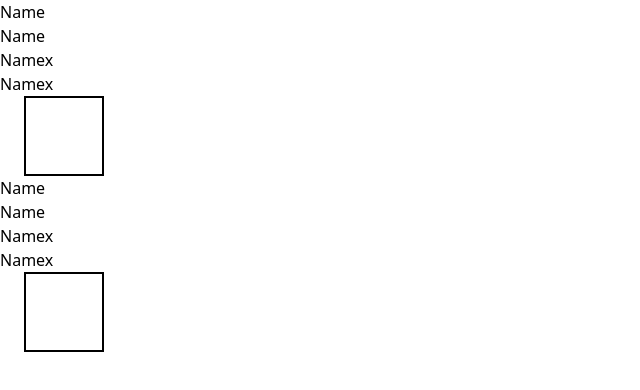
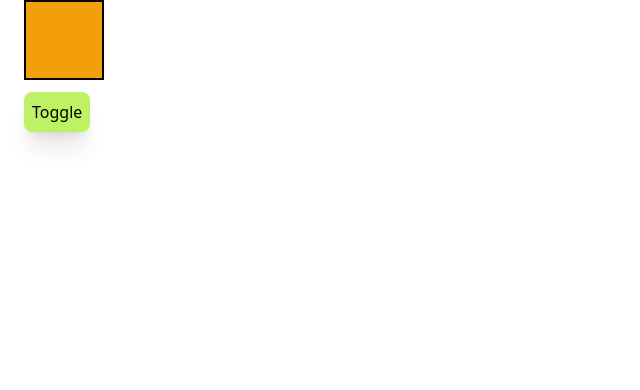
Before and after one commit to deethesaint/100-days-of-Angular, an Angular app: page / in a window 1280 px wide. Shown: the top 390 px of the page, without its empty margins (0-640 px from the left). Built offline with nearby package versions, Linux system fonts and the light colour scheme.

Commit message:
child component handling

```diff
--- /dev/null
+++ b/src/app/a-child/a-child.component.html
@@ -0,0 +1,3 @@
+<div class="mx-6 h-20 w-20 border-2 border-black" [class.bg-amber-500]="checked" (click)="toggle()">
+
+</div>
--- /dev/null
+++ b/src/app/a-child/a-child.component.ts
@@ -0,0 +1,15 @@
+import { Component, EventEmitter, Input, Output } from '@angular/core';
+
+@Component({
+  selector: 'app-a-child',
+  templateUrl: './a-child.component.html',
+  styleUrl: './a-child.component.css'
+})
+export class AChildComponent {
+  @Input() checked!: boolean;
+  @Output() checkedChange = new EventEmitter<boolean>();
+
+  toggle(){
+    this.checkedChange.emit(!this.checked);
+  }
+}
--- /dev/null
+++ b/src/app/a-parent/a-parent.component.html
@@ -0,0 +1,3 @@
+<app-a-child #toggleComp [(checked)]="isCheck"></app-a-child>
+
+<button (click)="toggleComp.toggle()" class="rounded-lg p-2 bg-lime-300 hover:bg-lime-500 transition shadow-xl mx-6 my-3">Toggle</button>
--- /dev/null
+++ b/src/app/a-parent/a-parent.component.ts
@@ -0,0 +1,10 @@
+import { Component } from '@angular/core';
+
+@Component({
+  selector: 'app-a-parent',
+  templateUrl: './a-parent.component.html',
+  styleUrl: './a-parent.component.css'
+})
+export class AParentComponent {
+  isCheck = true;
+}
--- a/src/app/app.component.html
+++ b/src/app/app.component.html
@@ -1,7 +1,11 @@
-<ng-container>
+<!-- <ng-container>
   <app-twoways-binding [checked]="isChecked" (checkedChange)="isChecked = !isChecked"></app-twoways-binding>
 </ng-container>
 
 <ng-container>
-  <app-twoways-binding [(checked)]="isChecked"></app-twoways-binding>
+  <app-twoways-binding [(checked)]="isChecked" (checkedChange)="isChecked = !isChecked"></app-twoways-binding>
+</ng-container> -->
+
+<ng-container>
+  <app-a-parent></app-a-parent>
 </ng-container>
--- a/src/app/app.module.ts
+++ b/src/app/app.module.ts
@@ -10,6 +10,8 @@ import { AuthorsDetailComponent } from './authors-detail/authors-detail.componen
 import { AuthorComponent } from './author/author.component';
 import { TwowaysBindingComponent } from './twoways-binding/twoways-binding.component';
 import { FormsModule } from '@angular/forms';
+import { AChildComponent } from './a-child/a-child.component';
+import { AParentComponent } from './a-parent/a-parent.component';
 
 @NgModule({
   declarations: [
@@ -19,7 +21,9 @@ import { FormsModule } from '@angular/forms';
     AuthorsComponent,
     AuthorsDetailComponent,
     AuthorComponent,
-    TwowaysBindingComponent
+    TwowaysBindingComponent,
+    AChildComponent,
+    AParentComponent
   ],
   imports: [
     BrowserModule,
```
Also changed, not shown: src/app/a-child/a-child.component.css (added), src/app/a-parent/a-parent.component.css (added), 2 other files (tests, documents, lock files or other folders).
